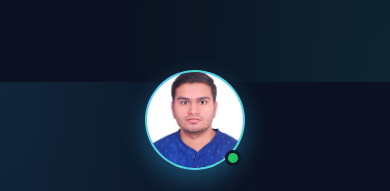
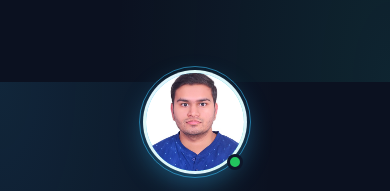
Before and after one commit to Harsh0675/Portfolio, a plain HTML site: page index.html in a window 390 px wide. Shown: the part 762-953 px from the top of the page. Drawn offline with Linux system fonts and the light colour scheme.

Commit message:
Refine profile avatar presentation

```diff
--- a/styles.css
+++ b/styles.css
@@ -421,8 +421,8 @@ h3 {
 
 .avatar-wrapper {
   position: relative;
-  width: 100px;
-  height: 100px;
+  width: 116px;
+  height: 116px;
   margin: 0 auto 1.5rem;
 }
 
@@ -439,7 +439,9 @@ h3 {
   font-size: 2.2rem;
   font-weight: 800;
   box-shadow: 0 10px 25px var(--primary-glow);
-  border: 2px solid rgba(255, 255, 255, 0.16);
+  border: 3px solid rgba(255, 255, 255, 0.84);
+  outline: 1px solid rgba(56, 189, 248, 0.55);
+  outline-offset: 3px;
 }
 
 .avatar img {
@@ -954,6 +956,11 @@ h3 {
     padding: 1.8rem 1.35rem;
   }
 
+  .avatar-wrapper {
+    width: 104px;
+    height: 104px;
+  }
+
   .contact-box {
     padding: 2rem 1.35rem;
     gap: 1.5rem;
```
